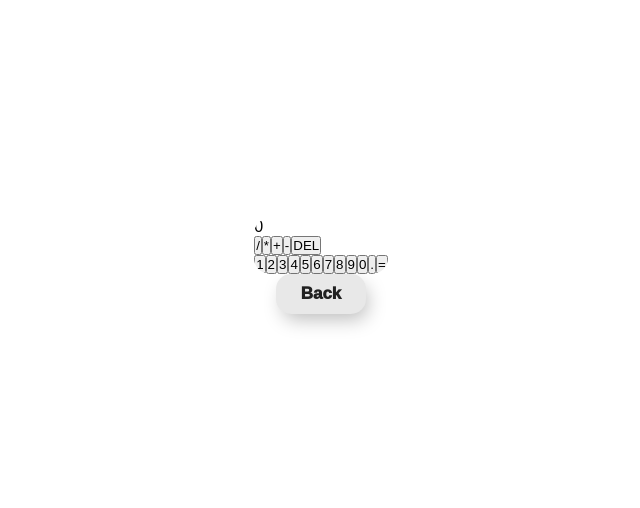
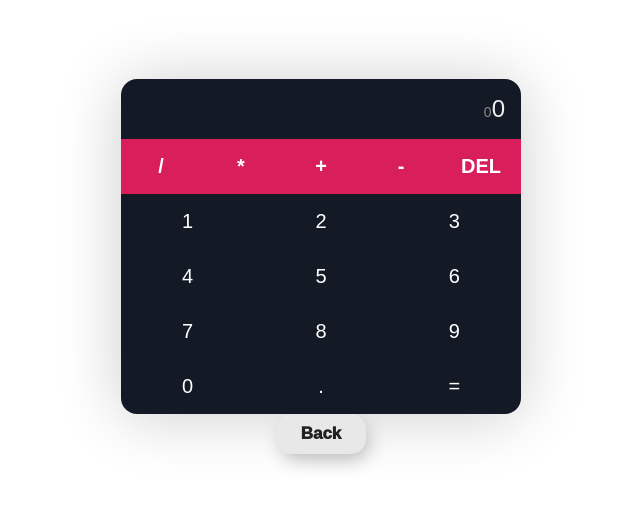
Before and after one commit to MohammadHarakeh/multi-app, a React (Create React App) app: page /Calculator in a window 1280 px wide. Shown: the part 134-642 px from the top of the page, without its empty margins (319-959 px from the left). Built offline with nearby package versions, Linux system fonts and the light colour scheme.

Commit message:
added the styling and css for the calculator

```diff
--- a/src/Pages/componenets/Calculator/calculator.css
+++ b/src/Pages/componenets/Calculator/calculator.css
@@ -7,6 +7,8 @@
 
 .calculator-wrapper {
   display: flex;
+  flex-direction: column;
+  width: 100%;
   height: 100vh;
   align-items: center;
   justify-content: center;
@@ -18,4 +20,54 @@
   background-color: white;
   border-radius: 16px;
   overflow: hidden;
+  box-shadow: 0px 2px 64px rgba(0, 0, 0, 0.2);
 }
+
+.display {
+  padding: 16px;
+  text-align: right;
+  background-color: var(--dark);
+  color: var(--light);
+  font-size: 24px;
+  font-weight: 300;
+}
+
+.display span {
+  font-size: 14px;
+  color: #888;
+}
+
+.calculator button {
+  appearance: none;
+  border: none;
+  outline: none;
+  color: white;
+  font-size: 20px;
+  padding: 16px;
+  cursor: pointer;
+  transition: 0.4;
+}
+
+.calculator:hover {
+  opacity: 0.9;
+}
+
+.operators {
+  display: flex;
+}
+.operators button {
+  flex: 1 1 0%;
+  background-color: var(--primary);
+  font-weight: 700;
+}
+
+.digits {
+  display: flex;
+  flex-wrap: wrap;
+}
+
+.digits button {
+  flex: 1 1 33.33%;
+  max-width: 33.33%;
+  background-color: var(--dark);
+}
--- a/src/Pages/componenets/Calculator/calculator.jsx
+++ b/src/Pages/componenets/Calculator/calculator.jsx
@@ -18,10 +18,9 @@ function Calculator() {
 
   return (
     <div className="calculator-wrapper">
-      <div>
       <div className="calculator">
         <div className="display">
-            <span>0</span>
+          <span>0</span>0
         </div>
 
         <div className="operators">
@@ -45,7 +44,6 @@ function Calculator() {
         <button onClick={backClick}>Back</button>
       </div>
     </div>
-    </div>
   );
 }
 
```
Lines whose indentation alone changed are shown as unchanged.
